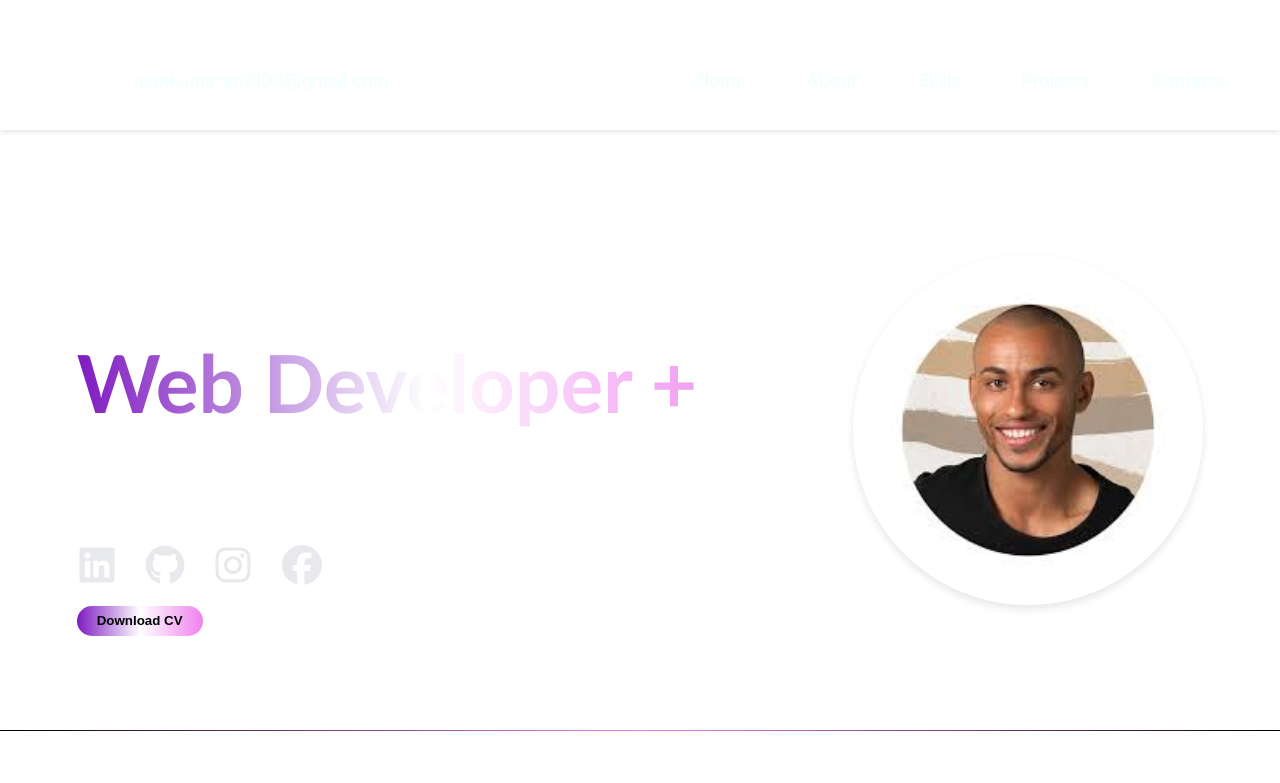
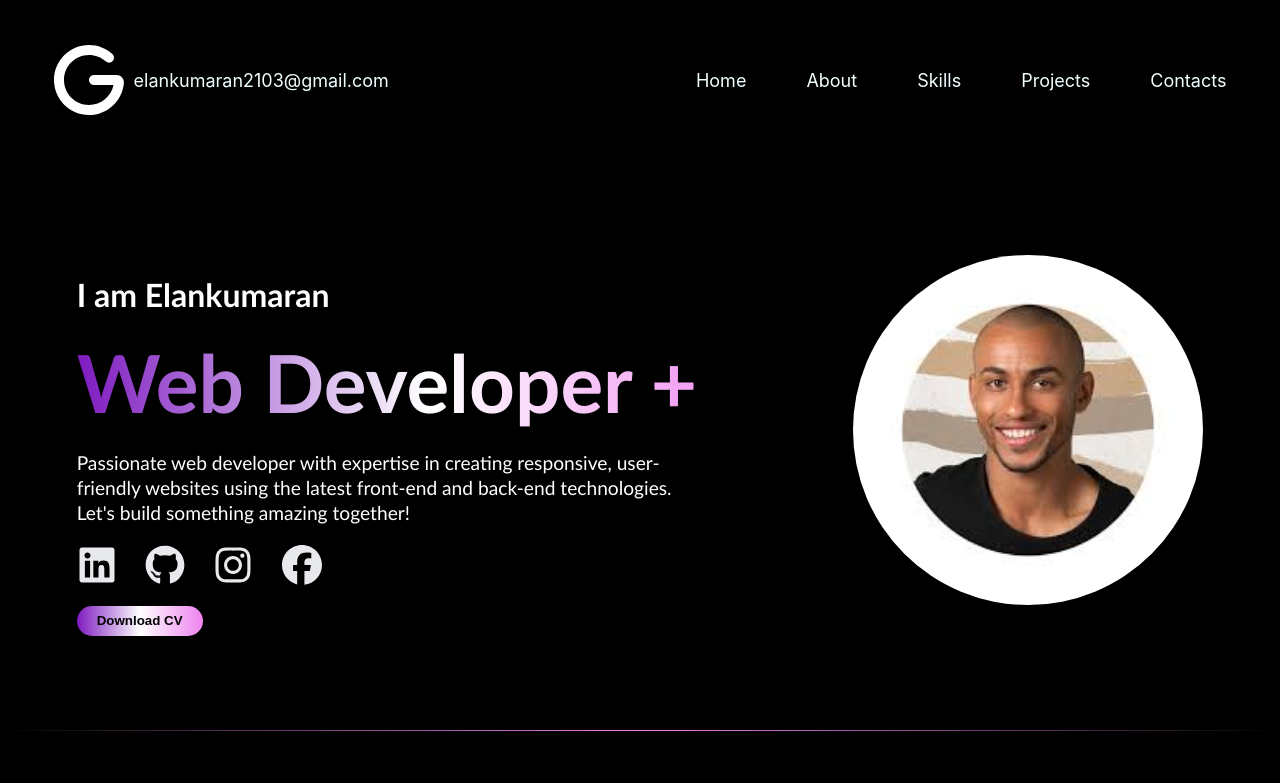
Before and after one commit to ElankumaranR/portfolio, a React (Create React App) app: page / in a window 1280 px wide. Shown: the top 783 px of the page. Built offline with nearby package versions, Linux system fonts and the light colour scheme.

Commit message:
test revert

```diff
--- a/src/index.css
+++ b/src/index.css
@@ -1,6 +1,6 @@
 body ,html {
   margin: 0px;
-  background-color: white;
+  background-color: black;
   font-family: -apple-system, BlinkMacSystemFont, 'Segoe UI', 'Roboto', 'Oxygen',
     'Ubuntu', 'Cantarell', 'Fira Sans', 'Droid Sans', 'Helvetica Neue',
     sans-serif;
```
